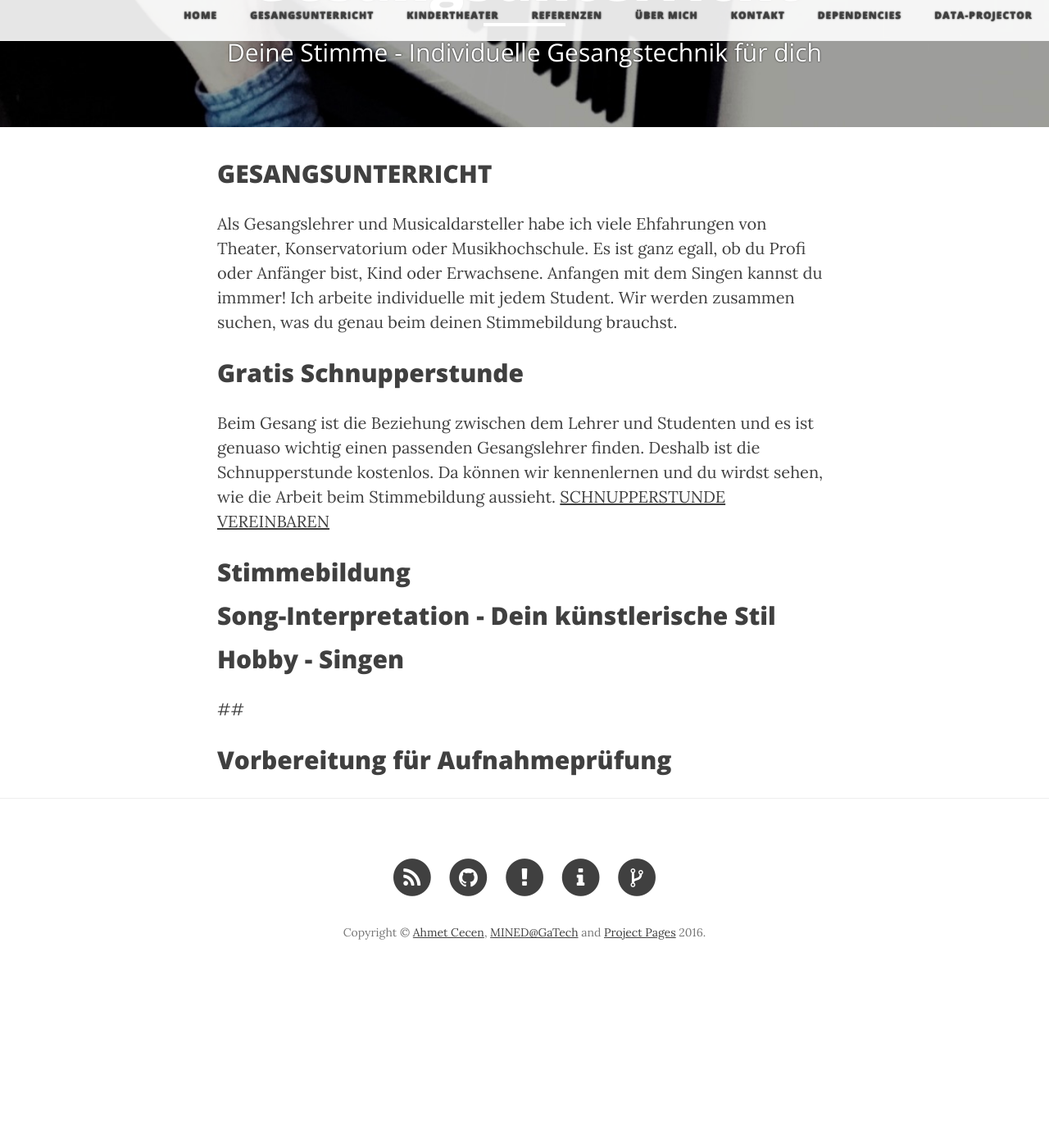
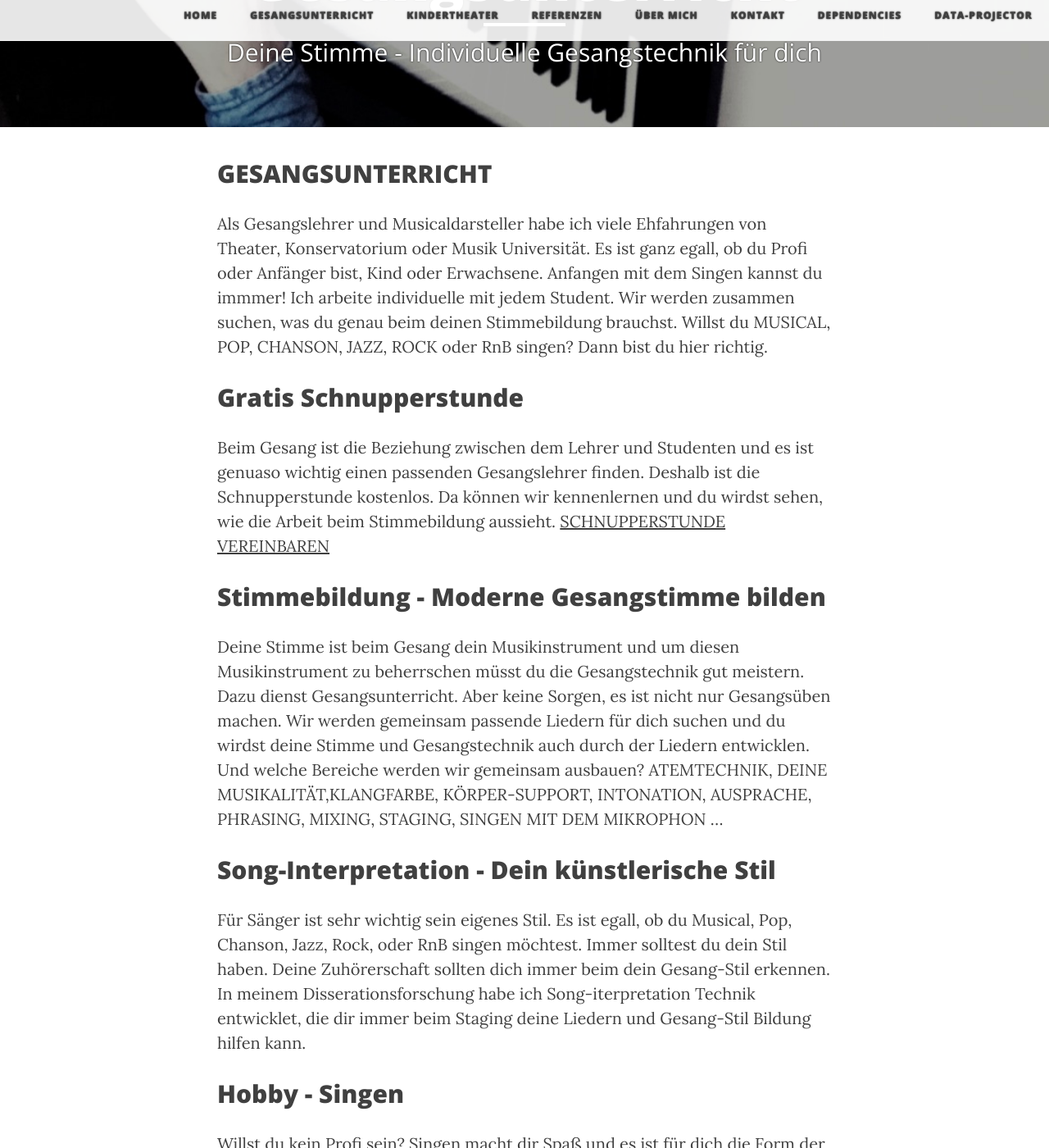
Before and after one commit to janhyza/gesangscoaching.at, a Jekyll site: the page built from projects/Gesangsunterricht.md, in a window 1280 px wide and 1400 px high, scrolled down 339 px. Shown: the whole window at 82% size. Built offline with Jekyll 4.4.1, drawn with Linux system fonts in a browser that asks for light colours; nearby versions of some CDN libraries; before the commit the page ends 1552 px from its top, so only the background shows below that; some of the changed text lies outside the part shown.

Commit message:
text upload

```diff
--- a/projects/Gesangsunterricht.md
+++ b/projects/Gesangsunterricht.md
@@ -6,17 +6,22 @@ header-img: "img/ruka.jpg"
 ---
 
 ## GESANGSUNTERRICHT
-Als Gesangslehrer und Musicaldarsteller habe ich viele Ehfahrungen von Theater, Konservatorium oder Musikhochschule. Es ist ganz egall, ob du Profi oder Anfänger bist, Kind oder Erwachsene. Anfangen mit dem Singen kannst du immmer! Ich arbeite individuelle mit jedem Student. Wir werden zusammen suchen, was du genau beim deinen Stimmebildung brauchst.
+Als Gesangslehrer und Musicaldarsteller habe ich viele Ehfahrungen von Theater, Konservatorium oder Musik Universität. Es ist ganz egall, ob du Profi oder Anfänger bist, Kind oder Erwachsene. Anfangen mit dem Singen kannst du immmer! Ich arbeite individuelle mit jedem Student. Wir werden zusammen suchen, was du genau beim deinen Stimmebildung brauchst.  Willst du MUSICAL, POP, CHANSON, JAZZ, ROCK oder RnB singen? Dann bist du hier richtig.
 
 ## Gratis Schnupperstunde
 Beim Gesang ist die Beziehung zwischen dem Lehrer und Studenten und es ist genuaso wichtig einen passenden Gesangslehrer finden. Deshalb ist die Schnupperstunde kostenlos. Da können wir kennenlernen und du wirdst sehen, wie die Arbeit beim Stimmebildung aussieht. [SCHNUPPERSTUNDE VEREINBAREN ](http://gesangscoaching.at/contact/)
 
-## Stimmebildung
+## Stimmebildung - Moderne Gesangstimme bilden
+Deine Stimme ist beim Gesang dein Musikinstrument und um diesen Musikinstrument zu beherrschen müsst du die Gesangstechnik gut meistern. Dazu dienst Gesangsunterricht. Aber keine Sorgen, es ist nicht nur Gesangsüben machen. Wir werden gemeinsam passende Liedern für dich suchen und du wirdst deine Stimme und Gesangstechnik auch durch der Liedern entwicklen. Und welche Bereiche werden wir gemeinsam ausbauen? ATEMTECHNIK, DEINE MUSIKALITÄT,KLANGFARBE, KÖRPER-SUPPORT, INTONATION, AUSPRACHE, PHRASING, MIXING, STAGING, SINGEN MIT DEM MIKROPHON ...
 
 ## Song-Interpretation - Dein künstlerische Stil
+Für Sänger ist sehr wichtig sein eigenes Stil. Es ist egall, ob du Musical, Pop, Chanson, Jazz, Rock, oder RnB singen möchtest. Immer solltest du dein Stil haben. Deine Zuhörerschaft sollten dich immer beim dein Gesang-Stil erkennen. In meinem Disserationsforschung habe ich Song-iterpretation Technik entwicklet, die dir immer beim Staging deine Liedern und Gesang-Stil Bildung hilfen kann.
 
 ## Hobby - Singen
-
-##
+Willst du kein Profi sein? Singen macht dir Spaß und es ist für dich die Form der Relaxation? Dann bist hier auch richtig. Beim Singen kannst auf deine alltägige vergessen und neue Wege der Selbstentfaltung finden.
 
 ## Vorbereitung für Aufnahmeprüfung
+Willst du an einem Konservatorium oder einer Musik Universität studieren? Kein Problem! Ich biete auch Aufnahmeprüfungvorbereitungen und derzeit bin ich 100% erfolgreich. Ich vorbereite dich nicht nur für Gesangsprüfung, aber gebe ich dir auch alle Tipps, wie du mit der Lampenfieber und Trema arbeiten kannst.
+
+## Preisen, Zeiten und Pakkete
+Du kannst selbst wählen, wieviel mal pro Monat willst Gesangsuterricht nehmen. Die Zeiten sind immer flexibäl und du kannst singen, wenn es dir passt. [PREISEN UND PAKKETE INFO](http://gesangscoaching.at/contact/)
```
